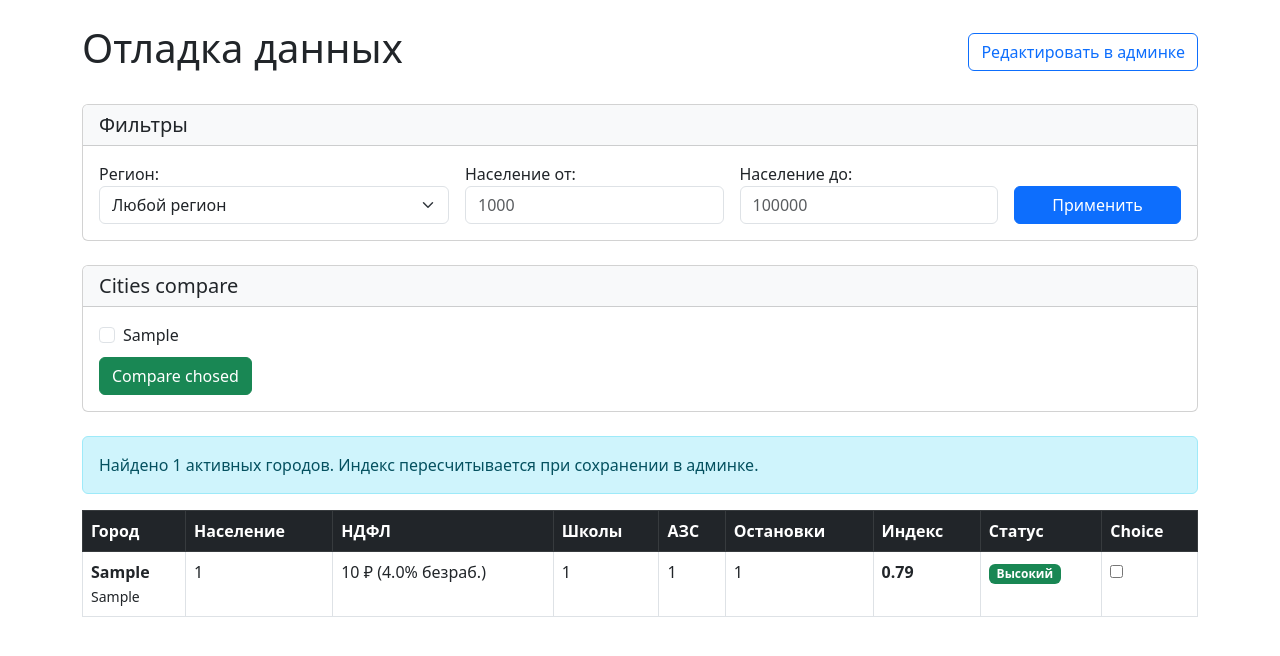
After one commit to 7cco/cityindex, a Django app: page /main/ in a window 1280 px wide. The commit adds this page. Shown: the top 656 px of the page. Run offline with Django 5.2, Linux system fonts and the light colour scheme; tables that the repository leaves empty hold one stand-in row (values such as "Sample post").

Commit message:
feat(forms.py): add file for creating forms
feat(main.html): add file with main page

fix(models.py): fix demo_score calculations

refactor(calculations.py): delete file, move its functionality to models.py

feat(home.html urls.py): add link to main page

feat(views.py): add view for main page and view for compare page

```diff
--- /dev/null
+++ b/core/forms.py
@@ -0,0 +1,50 @@
+from django import forms
+from .models import Locality
+
+class CityFilterForm(forms.Form):
+    region = forms.ChoiceField(
+        choices=[],
+        required=False,
+        label="Регион",
+        widget=forms.Select(attrs={"class": "form-select"})
+    )
+    population_min = forms.IntegerField(
+        required=False,
+        label="Население от",
+        widget=forms.NumberInput(attrs={"class": "form-control", "placeholder": "1000"})
+    )
+    population_max = forms.IntegerField(
+        required=False,
+        label="Население до",
+        widget=forms.NumberInput(attrs={"class": "form-control", "placeholder": "100000"})
+    )
+
+    def __init__(self, *args, **kwargs):
+        super().__init__(*args, **kwargs)
+        regions = Locality.objects.values_list('region', flat=True).distinct()
+        self.fields['region'].choices = [('', 'Любой регион')] + [(r, r) for r in regions]
+
+    def clean(self):
+        cleaned_data = super().clean()
+        pop_min = cleaned_data.get('population_min')
+        pop_max = cleaned_data.get('population_max')
+
+        if pop_min and pop_max and pop_min > pop_max:
+            raise forms.ValidationError("Минимальное население не может быть больше максимального")
+
+        return cleaned_data
+class ComprasionForm(forms.Form):
+    cities=forms.ModelMultipleChoiceField(
+        queryset=Locality.objects.filter(is_active=True),
+        widget=forms.CheckboxSelectMultiple,
+        label="DO 5 gorodov",
+        required=True
+    )
+
+    def clean_cities(self):
+        cities=self.cleaned_data["cities"]
+        if len(cities)>5:
+            raise forms.ValidationError("Do 5")
+        if len(cities)<2:
+            raise forms.ValidationError("min 2")
+        return cities
--- a/core/models.py
+++ b/core/models.py
@@ -41,7 +41,7 @@ class Locality(models.Model):
             return 0.0
         eco_score = min(eco.ndfl_per_capita / eco.ndfl_median(self.region), 1.5)
         unemployment = eco.unemployment_rate or 5.0
-        demo_score = max(0, 1 - unemployment / 10)
+        demo_score = max(0, 1 - unemployment / 100)
         infra_score = 0.0
         if hasattr(self, 'infrastructure'):
             infra_score = self.infrastructure.infra_score(self.region)
@@ -123,8 +123,8 @@ class InfrastructureData(models.Model):
         return f"Инфраструктура: {self.locality.city}"
 
     @classmethod
-    def infra_median(self,region_name):
-        qs=self.objects.filter(
+    def infra_median(cls,region_name):
+        qs=cls.objects.filter(
             locality__region=region_name,
             locality__is_active=True
         ).annotate(
--- a/core/templates/core/home.html
+++ b/core/templates/core/home.html
@@ -3,4 +3,7 @@
 {% block content %}
 <h1>{{ title }}</h1>
 <p>{{ message }}</p>
+    <a href="{% url 'main' %}" class="btn btn-outline-primary">
+        Link to main page
+    </a>
 {% endblock %}
--- /dev/null
+++ b/core/templates/core/main.html
@@ -0,0 +1,155 @@
+{% extends "base.html" %}
+
+{% block content %}
+<div class="d-flex justify-content-between align-items-center mb-4">
+    <h1>Отладка данных</h1>
+    <a href="{% url 'admin:core_locality_changelist' %}" class="btn btn-outline-primary">
+        Редактировать в админке
+    </a>
+</div>
+
+<div class="card mb-4">
+    <div class="card-header bg-light">
+        <h5 class="mb-0">Фильтры</h5>
+    </div>
+    <div class="card-body">
+        <form method="get" class="row g-3">
+            <div class="col-md-4">
+                {{ form.region.label_tag }}
+                {{ form.region }}
+                {% if form.region.errors %}<div class="text-danger">{{ form.region.errors }}</div>{% endif %}
+            </div>
+            <div class="col-md-3">
+                {{ form.population_min.label_tag }}
+                {{ form.population_min }}
+                {% if form.population_min.errors %}<div class="text-danger">{{ form.population_min.errors }}</div>{% endif %}
+            </div>
+            <div class="col-md-3">
+                {{ form.population_max.label_tag }}
+                {{ form.population_max }}
+                {% if form.population_max.errors %}<div class="text-danger">{{ form.population_max.errors }}</div>{% endif %}
+            </div>
+            <div class="col-md-2 d-flex align-items-end">
+                <button type="submit" class="btn btn-primary w-100">Применить</button>
+            </div>
+        </form>
+        {% if request.GET %}
+        <div class="mt-3">
+            <a href="{% url 'main' %}" class="btn btn-outline-secondary btn-sm">Сбросить фильтры</a>
+        </div>
+        {% endif %}
+    </div>
+</div>
+
+<div class="card mb-4">
+    <div class="card-header bg-light">
+        <h5 class="mb-0">Cities compare</h5>
+    </div>
+    <div class="card-body">
+        <form method="post" action="{% url 'compare' %}">
+            {% csrf_token %}
+            <div class="row">
+                {% for city in cities %}
+            <div class="col">
+                <div class="form-check">
+                    <input class="form-check-input" type="checkbox"
+                        name="cities" value="{{ city.id }}" id="city_{{ city.id }}">
+                    <label for="city_{{ city.id }}">
+                        {{city.city}}
+                    </label>
+                </div>
+            </div>
+            {% endfor %}
+        </div>
+        {% if cities %}
+        <button type="submit" class="btn btn-success mt-2">
+            <i class="fsd fa-chart-bar"></i>Compare chosed
+        </button>
+        {% endif %}
+        </form>
+    </div>
+</div>
+
+{% if cities %}
+<div class="alert alert-info">
+    Найдено {{ cities.count }} активных городов. Индекс пересчитывается при сохранении в админке.
+</div>
+
+<div class="table-responsive">
+    <table class="table table-bordered">
+        <thead class="table-dark">
+            <tr>
+                <th>Город</th>
+                <th>Население</th>
+                <th>НДФЛ</th>
+                <th>Школы</th>
+                <th>АЗС</th>
+                <th>Остановки</th>
+                <th>Индекс</th>
+                <th>Статус</th>
+                <th>Choice</th>
+            </tr>
+        </thead>
+        <tbody>
+            {% for city in cities %}
+            <tr class="
+                {% if city.calculate_inv_index  >= 0.7 %}index-high
+                {% elif city.calculate_inv_index  >= 0.4 %}index-medium
+                {% else %}index-low{% endif %}">
+                <td><strong>{{ city.city }}</strong><br><small>{{ city.region }}</small></td>
+                <td>{{ city.population }}</td>
+                <td>
+                    {% if city.economics.exists %}
+                        {% with eco=city.economics.first %}
+                            {{ eco.ndfl_total|floatformat:0 }} ₽
+                            {% if eco.unemployment_rate %}({{ eco.unemployment_rate }}% безраб.){% endif %}
+                        {% endwith %}
+                    {% else %}
+                        <span class="text-muted">—</span>
+                    {% endif %}
+                </td>
+                <td>
+                    {% if city.infrastructure %}{{ city.infrastructure.schools }}{% else %}—{% endif %}
+                </td>
+                <td>
+                    {% if city.infrastructure %}{{ city.infrastructure.gas_stations }}{% else %}—{% endif %}
+                </td>
+                <td>
+                    {% if city.infrastructure %}{{ city.infrastructure.bus_stops }}{% else %}—{% endif %}
+                </td>
+                <td class="fw-bold">
+                    {% with index=city.calculate_inv_index %}
+                    {{index|floatformat:2}}
+                    {%endwith%}
+                </td>
+                <td>
+                    {% if city.calculate_inv_index  >= 0.7 %}
+                        <span class="badge bg-success">Высокий</span>
+                    {% elif city.calculate_inv_index  >= 0.4 %}
+                        <span class="badge bg-warning text-dark">Средний</span>
+                    {% else %}
+                        <span class="badge bg-danger">Низкий</span>
+                    {% endif %}
+                </td>
+                <td>
+                    <input type="checkbox" name="cities" value="{{city.id}}"
+                        {% if city.id in selected_cities %}checked{% endif %}>
+                </td>
+            </tr>
+            {% endfor %}
+        </tbody>
+    </table>
+</div>
+
+{% else %}
+<div class="alert alert-warning">
+    <h3>Нет данных</h3>
+    <p>Добавьте города через <a href="{% url 'admin:core_locality_changelist' %}">админку</a>.</p>
+    <ul>
+        <li>Создайте город</li>
+        <li>Добавьте экономические данные (вкладка "Economic data")</li>
+        <li>Добавьте инфраструктуру (вкладка "Infrastructure")</li>
+    </ul>
+</div>
+{% endif %}
+{% endblock %}
--- a/core/urls.py
+++ b/core/urls.py
@@ -3,4 +3,6 @@ from . import views
 
 urlpatterns = [
     path('', views.home_view, name='home'),
+    path('main/', views.main_view, name='main'),
+    path('compare/', views.compare_cities, name='compare'),
 ]
--- a/core/views.py
+++ b/core/views.py
@@ -1,9 +1,76 @@
-from django.shortcuts import render
+from django.shortcuts import render,redirect
+from core.models import Locality
+from .forms import CityFilterForm, ComprasionForm
+from django.contrib import messages
+
 
 def home_view(request):
-    # Пока просто текст — позже заменим на данные из БД
     context = {
         'title': 'ГородИндекс',
         'message': 'Сервис оценки инвестиционного потенциала малых городов РФ'
     }
     return render(request, 'core/home.html', context)
+
+def main_view(request):
+    # Создаём форму на основе GET-параметров
+    form = CityFilterForm(request.GET or None)
+    cities = Locality.objects.filter(is_active=True).select_related('infrastructure')
+
+    # Применяем фильтры, если форма валидна
+    if form.is_valid():
+        if form.cleaned_data['region']:
+            cities = cities.filter(region=form.cleaned_data['region'])
+        if form.cleaned_data['population_min']:
+            cities = cities.filter(population__gte=form.cleaned_data['population_min'])
+        if form.cleaned_data['population_max']:
+            cities = cities.filter(population__lte=form.cleaned_data['population_max'])
+
+    for city in cities:
+        city._cached_index = city.calculate_inv_index()
+
+    return render(request, 'core/main.html', {
+        'form': form,
+        'cities': cities
+    })
+
+def compare_cities(request):
+    if request.method=="POST":
+        form=ComprasionForm(request.POST)
+        if form.is_valid():
+            cities=form.cleaned_data['cities']
+            categories=['Economics','Demography','Infrasrtucture']
+            plot_data=[]
+
+            for city in cities:
+                eco=city.economics.order_by('-year').first()
+                if not eco:
+                    continue
+
+                eco_score = min(eco.ndfl_per_capita / eco.ndfl_median(city.region), 1.5)
+                unemployment = eco.unemployment_rate
+                demo_score = max(0, 1 - unemployment / 100)
+                if hasattr(city, 'infrastructure'):
+                    infra_score = city.infrastructure.infra_score(city.region)
+                pop_k = city.population/1000
+                infra = getattr(city, 'infrastructure', None)
+                plot_data.append({
+                    'city':city.city,
+                    'score': [eco_score,demo_score, infra_score],
+                    'ndfl_pc':eco.ndfl_per_capita,
+                    'unemployment':eco.unemployment_rate,
+                    'schools_per_1k':infra.schools/pop_k,
+                    'gas_per_1k':infra.gas_stations/pop_k,
+                    'bus_per_1k':infra.bus_stops/pop_k,
+                    'index':city.calculate_inv_index()
+                })
+
+            return render(request, 'core/compare.html',{
+                'cities':cities,
+                'plot_data':plot_data,
+                'categories': categories
+            })
+        else:
+            messages.error(request,"Error: " + "; ".join(form.errors['cities']))
+            return redirect('main')
+
+    return redirect('main')
```
Also changed, not shown: core/services/calculations.py (deleted, +0 -31 lines).
